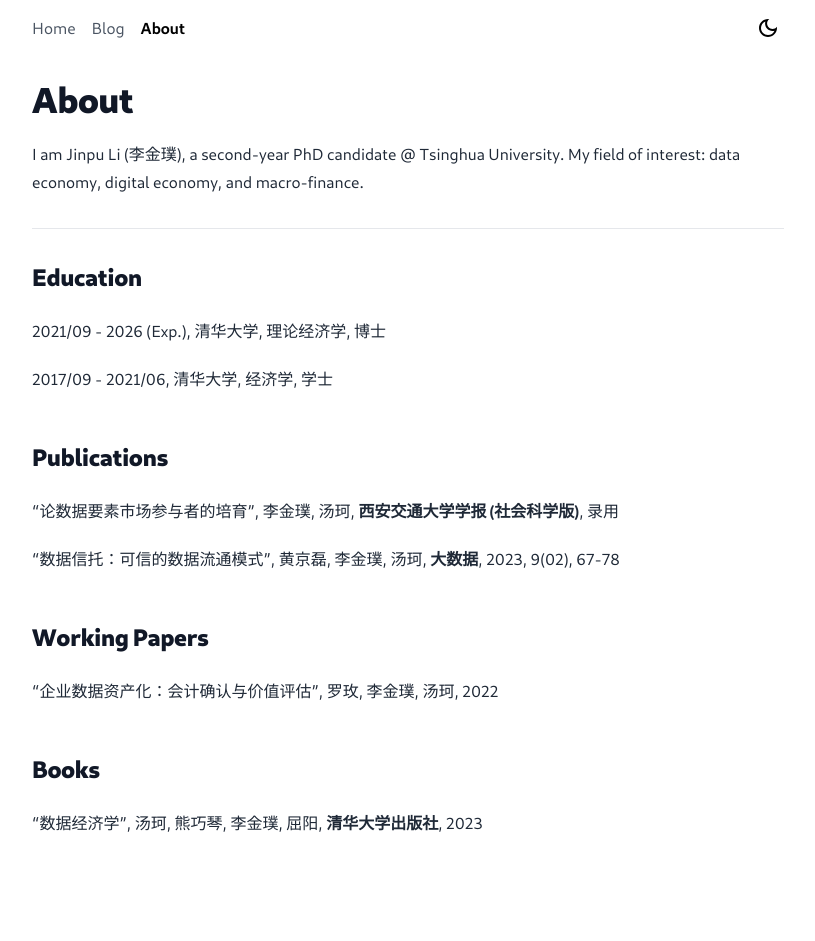
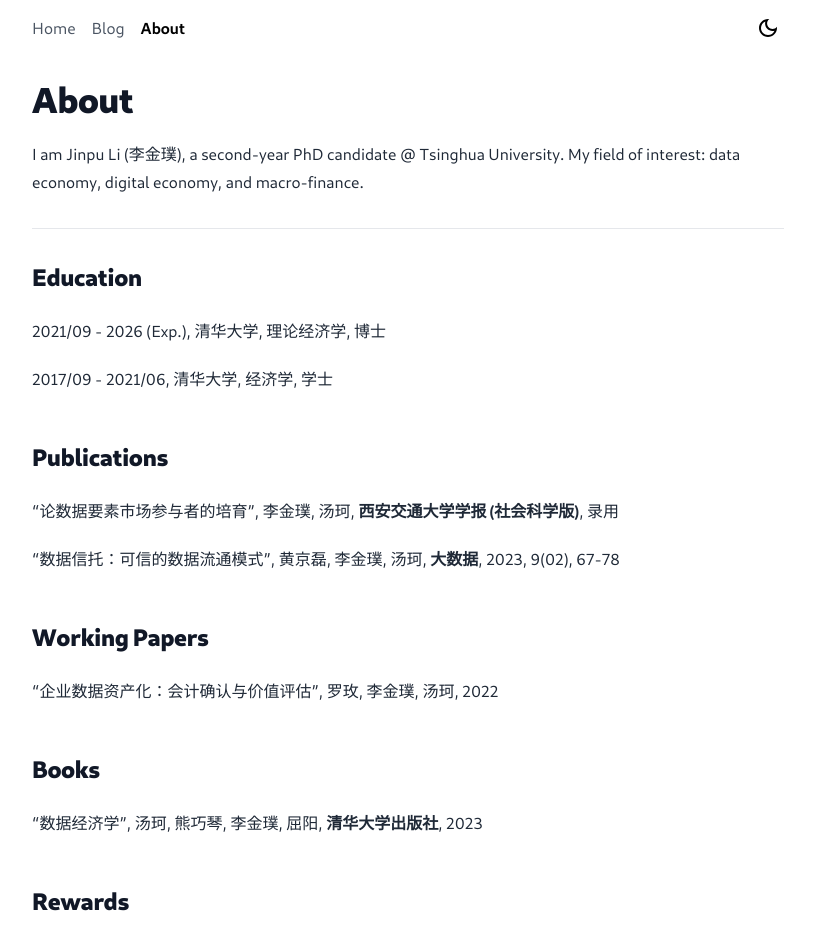
Before and after one commit to lijinpu/lijinpu.github.io, a Next.js app: page /about in a window 1280 px wide. Shown: the whole page, without its empty margins (232-1047 px from the left). Before the commit the page ends 857 px from the top, so only its background shows below. Built offline with nearby package versions, Linux system fonts and the light colour scheme.

Commit message:
auto-update

```diff
--- a/pages/about.tsx
+++ b/pages/about.tsx
@@ -33,6 +33,7 @@ export default function About() {
         <p>
           “数据经济学”, 汤珂, 熊巧琴, 李金璞, 屈阳, <b>清华大学出版社</b>, 2023
         </p>
+        <h2>Rewards</h2>
       </div>
     </div>
   )
```
